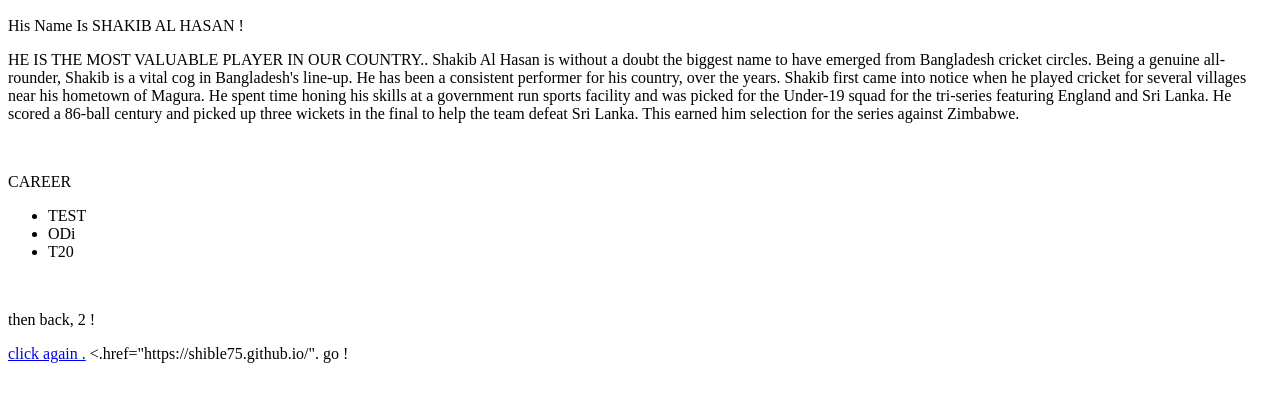
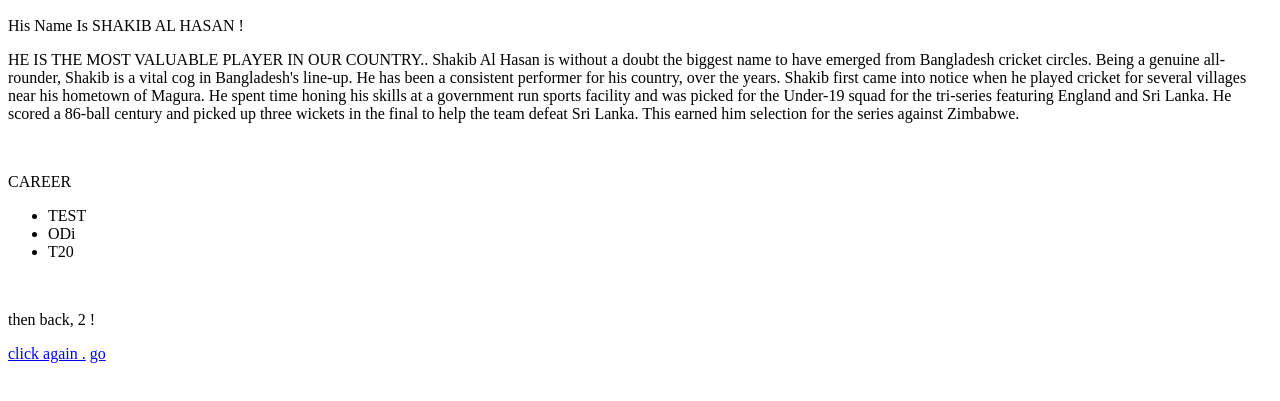
Before and after one commit to SHIBLE75/SHIBLE75.github.io, a plain HTML site: page index.html in a window 1280 px wide. Shown: the part 81-482 px from the top of the page. Drawn offline with Linux system fonts and the light colour scheme.

Commit message:
Update index.html

```diff
--- a/index.html
+++ b/index.html
@@ -46,4 +46,4 @@
 <br>
 <p> then back, 2 ! </p>
  <a href="file:///E:/2.html">click again .</a>
-<.href="https://shible75.github.io/". go ! </a>
+<a href="https://shible75.github.io/"> go  </a>
```
